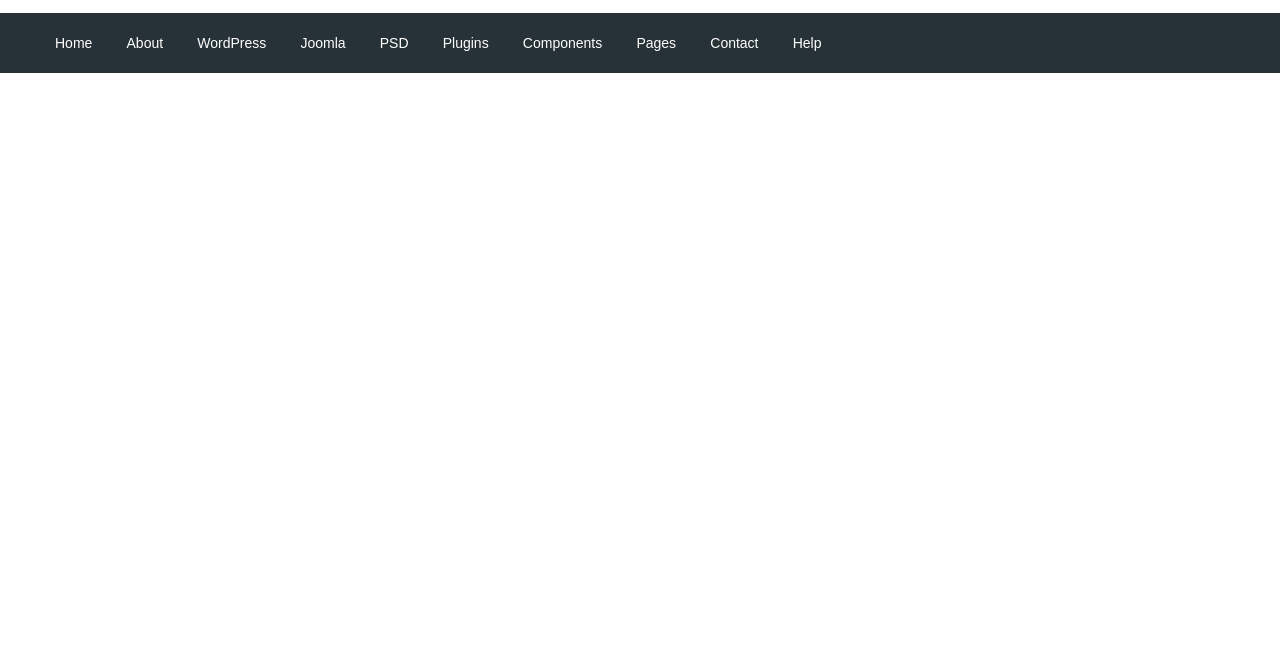
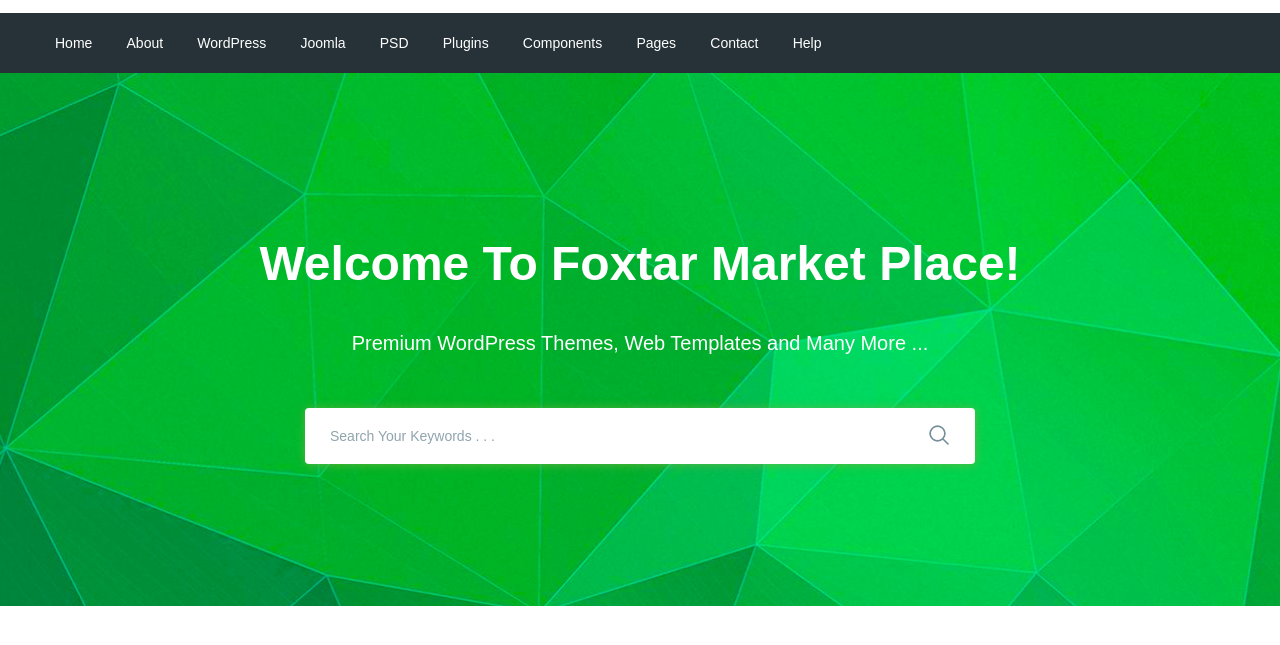
Before and after one commit to ElenaPodoliak/Moderno, a website: page app/index.html in a window 1280 px wide. Shown: the part 77-722 px from the top of the page. Drawn offline with nearby package versions, Linux system fonts and the light colour scheme; files that its build step writes are made by us from their sources.

Commit message:
added search section

```diff
--- a/app/index.html
+++ b/app/index.html
@@ -96,9 +96,28 @@
                 </nav>
             </div>
         </div>
+    </header>
 
-
-    </header>
+    <section class="search" style="background-image: url(images/search-bg.jpg);">
+        <div class="container">
+            <div class="search__inner">
+            <div class="search__inner-title">
+                Welcome To Foxtar Market Place!
+            </div>
+            <div class="search__inner-text">
+                Premium WordPress Themes, Web Templates and Many More ...
+            </div>
+            <div class="search__inner-form">
+                <form>
+                    <input type="text" placeholder="Search Your Keywords . . ." required>
+                    <button type="submit">
+                        <img src="images/icons/search.png" alt="">
+                    </button>
+                </form>
+            </div>
+        </div>
+        </div>
+    </section>
 
 
     <script src="https://ajax.googleapis.com/ajax/libs/jquery/3.4.1/jquery.min.js"></script>
--- a/app/scss/style.scss
+++ b/app/scss/style.scss
@@ -8,6 +8,7 @@
     height: 90px;
     align-items: center;
 }
+
 .header__text {
     margin-left: auto;
     margin-right: 50px;
@@ -15,6 +16,7 @@
         color:$red;
     }
 }
+
 .header__btn {
     padding: 4px;
     width: 72px;
@@ -23,21 +25,26 @@
     color: #ffffff;
     font-size: 12px;
 }
+
 .header__btn-login {
     background-color: $green;
 }
+
 .header__btn-register {
     background-color: $red;
     margin-left: 7px;
 }
+
 .header__menu {
     background-color: $bg;
 }
+
 .menu {
     display: flex;
     align-items: center;
     height: 60px;
 }
+
 .menu__list {
     li {
         display: inline-block;
@@ -50,3 +57,66 @@
         color: #ffffff;
     }
 }
+.search {
+    background-repeat: no-repeat;
+    background-size: cover;
+    background-position: center;
+    min-height: 533px;
+}
+
+.search__inner {
+    padding: 155px 0 100px;
+    color: #ffffff;
+    text-align: center;
+
+    &-title {
+        margin-bottom: 28px;
+        font-weight: 700;
+        font-size: 48px;
+        line-height: 72px;
+    }
+
+    &-text {
+        margin-bottom: 50px;
+        font-weight: 500;
+        font-size: 20px;
+        line-height: 30px;
+    }
+
+    &-form {
+        max-width: 670px;
+        margin: 0 auto;
+        position: relative;
+
+        input {
+            display: block;
+            width: 100%;
+            height: 56px;
+            box-shadow: 0.5px 0.866px 10px 0px rgba(124, 178, 64, 0.75);
+            border-radius: 4px;
+            border: none;
+            font-size: 14px;
+            font-weight: 500;
+            padding-left: 25px;
+            padding-right: 60px;
+            // outline: none;
+            // &:focus {
+            //     border: 1px solid $green;
+            // }
+
+            &::placeholder {
+                color: #90a4ae;
+                font-weight: 500;
+            }
+
+        }
+        button {
+            position: absolute;
+            border: none;
+            background-color: transparent;
+            right: 20px;
+            top: 16px;
+        }
+    }
+
+}
```
Also changed, not shown: app/images/icons/search.png (added), app/images/icons/search.svg (added), app/images/search-bg.jpg (added).
